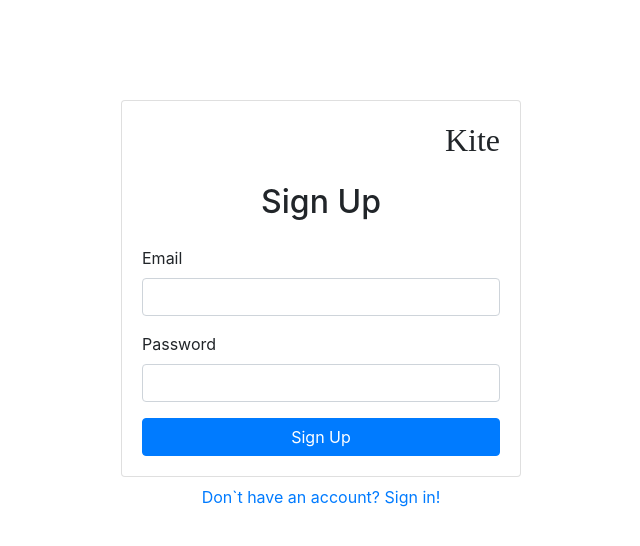
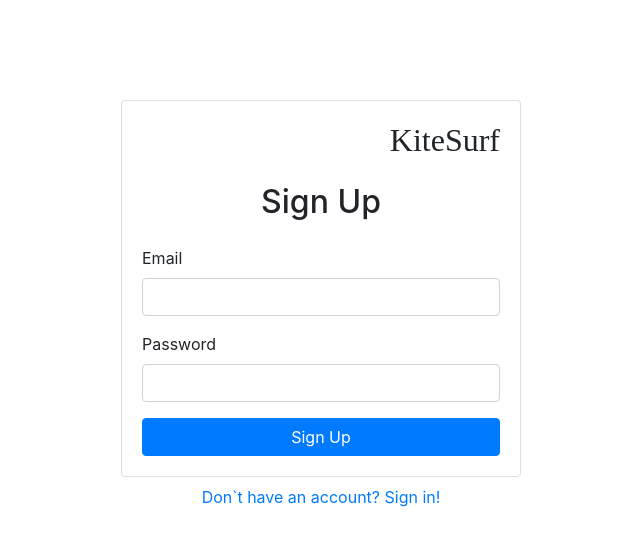
Before and after one commit to leonardBrebene/sailingSpots, a React (Create React App) app in the folder kiteproject/: page /login in a window 1280 px wide. Shown: the top 546 px of the page, without its empty margins (319-959 px from the left). Built offline with nearby package versions, Linux system fonts and the light colour scheme; no server answers.

Commit message:
Am adaugat butonul de LogOut si am sters importurile de care nu aveam nevoie.

```diff
--- a/kiteproject/src/App.css
+++ b/kiteproject/src/App.css
@@ -5,5 +5,5 @@
 .leaflet-container{
   width: 100vw;
   height: 30vw;
-  margin-top: 50px;
+  margin-top: 10px;
 }
--- a/kiteproject/src/App.js
+++ b/kiteproject/src/App.js
@@ -1,9 +1,5 @@
 import './App.css';
-import KiteMap from './components/KiteMap';
-import KiteTable from './components/KiteTable';
 import SignUp from './components/SignUp';
-import { Container } from 'react-bootstrap'
-import AuthProvider from './contexts/AuthContext';
 import {BrowserRouter as Router,Switch,Route}from 'react-router-dom'
 import DashBoard from './components/DashBoard';
 import LoginComp from './components/LoginComp';
--- a/kiteproject/src/components/DashBoard.js
+++ b/kiteproject/src/components/DashBoard.js
@@ -1,9 +1,21 @@
 import KiteMap from "./KiteMap";
 import KiteTable from "./KiteTable";
+import { Button, Card } from 'react-bootstrap'
+import { useHistory} from 'react-router-dom'
 
 const DashBoard=()=>{
+    const history = useHistory()
+     function handleLogOut (){
+        history.push('/login');
+     }
+
     return(
         <>
+           <Card style={{border:'none'}}>
+           <h3 className='text-left mb-2'>KiteSurf</h3>
+           <Button  onClick={handleLogOut} style={{marginLeft:'94%', marginRight:'1%'}} >LogOut</Button>
+            </Card>
+
         <KiteMap/>
         <KiteTable/>
         </>
--- a/kiteproject/src/components/KiteMap.js
+++ b/kiteproject/src/components/KiteMap.js
@@ -58,9 +58,11 @@ const KiteMap = () => {
 
     <div>
 
-      <div className='addSpotButton'>Adds Spot</div>
+      {/* <div className='addSpotButton'>Adds Spot</div> */}
+     <div style={{position:'relative'}}>
       {error && <div>{error}</div>}
       {isPending && <div>Loading..</div>}
+      </div>
 
       <MapContainer center={[35.505, 10.09]} zoom={3} scrollWheelZoom={true}  >
         <TileLayer
@@ -102,7 +104,7 @@ const KiteMap = () => {
             >
               <div>
 
-                <h2>{location.name}</h2> <p>{data.indexOf(location)}</p>
+
                 <p> LocationID<br />{location.probability}</p>
                 <p> WIND PROBABILITY<br />{location.probability}</p>
                 <p>LATITUDE <br />{location.lat}</p>
--- a/kiteproject/src/components/LoginComp.js
+++ b/kiteproject/src/components/LoginComp.js
@@ -1,5 +1,5 @@
 
-import React, { useRef, useState } from 'react'
+import React, {  useState } from 'react'
 import { useHistory,Link } from 'react-router-dom'
 import { Form, Button, Card, Container } from 'react-bootstrap'
 import useFetch from './useFetch'
@@ -7,7 +7,7 @@ import useFetch from './useFetch'
 export default function LoginComp() {
     const [authDates, setAuthDates] = useState({ name: '', email: '', password: '' })
     const history = useHistory()
-    const { data, isPending, error, setData } = useFetch("https://606cae1c603ded0017502834.mockapi.io/user/11");
+    const { data, isPending } = useFetch("https://606cae1c603ded0017502834.mockapi.io/user/11");
 
 
     const handleChange = (e) => {
@@ -31,7 +31,7 @@ export default function LoginComp() {
                 <div className='w-100' style={{ maxWidth: '400px' }} >
                     <Card>
                         <Card.Body>
-                            <h2 className='text-right mb-4' style={{fontFamily:'Jazz LET'}}>Kite</h2>
+                            <h2 className='text-right mb-4' style={{fontFamily:'Jazz LET'}}>KiteSurf</h2>
                             <h2 className='text-center mb-4'>Sign Up</h2>
 
                             <Form onSubmit={handleSubmit} >
--- a/kiteproject/src/components/PopUpComp.js
+++ b/kiteproject/src/components/PopUpComp.js
@@ -1,4 +1,4 @@
-import { Popup, Marker,MapContainer } from 'react-leaflet'
+import { Popup, Marker} from 'react-leaflet'
 import { useState } from 'react'
 import deleteObject from './deleteObject';
 import PostObject from './PostObject';
--- a/kiteproject/src/components/SignUp.js
+++ b/kiteproject/src/components/SignUp.js
@@ -1,5 +1,5 @@
 import React, { useRef, useState } from 'react'
-import { useHistory,Link } from 'react-router-dom'
+import { useHistory, Link } from 'react-router-dom'
 import { Form, Button, Card, Alert, Container } from 'react-bootstrap'
 import PostObject from './PostObject'
 
@@ -56,7 +56,7 @@ export default function SignUp() {
                 <div className='w-100' style={{ maxWidth: '400px' }} >
                     <Card>
                         <Card.Body>
-                            <h2 className='text-right mb-4'>Kite</h2>
+                            <h2 className='text-right mb-4' style={{ fontFamily: 'Jazz LET' }}>KiteSurf</h2>
                             <h2 className='text-center mb-4'>Sign Up</h2>
                             {succes && <Alert variant='success'>{succes}</Alert>}
                             {error && <Alert variant='danger'>{error}</Alert>}
--- a/kiteproject/src/contexts/AuthContext.js
+++ b/kiteproject/src/contexts/AuthContext.js
@@ -13,7 +13,6 @@ export default function AuthProvider({children}) {
    const [currentUser,setCurrentUser]=useState()
 
 
-
    const value={
        currentUser,
 
```
